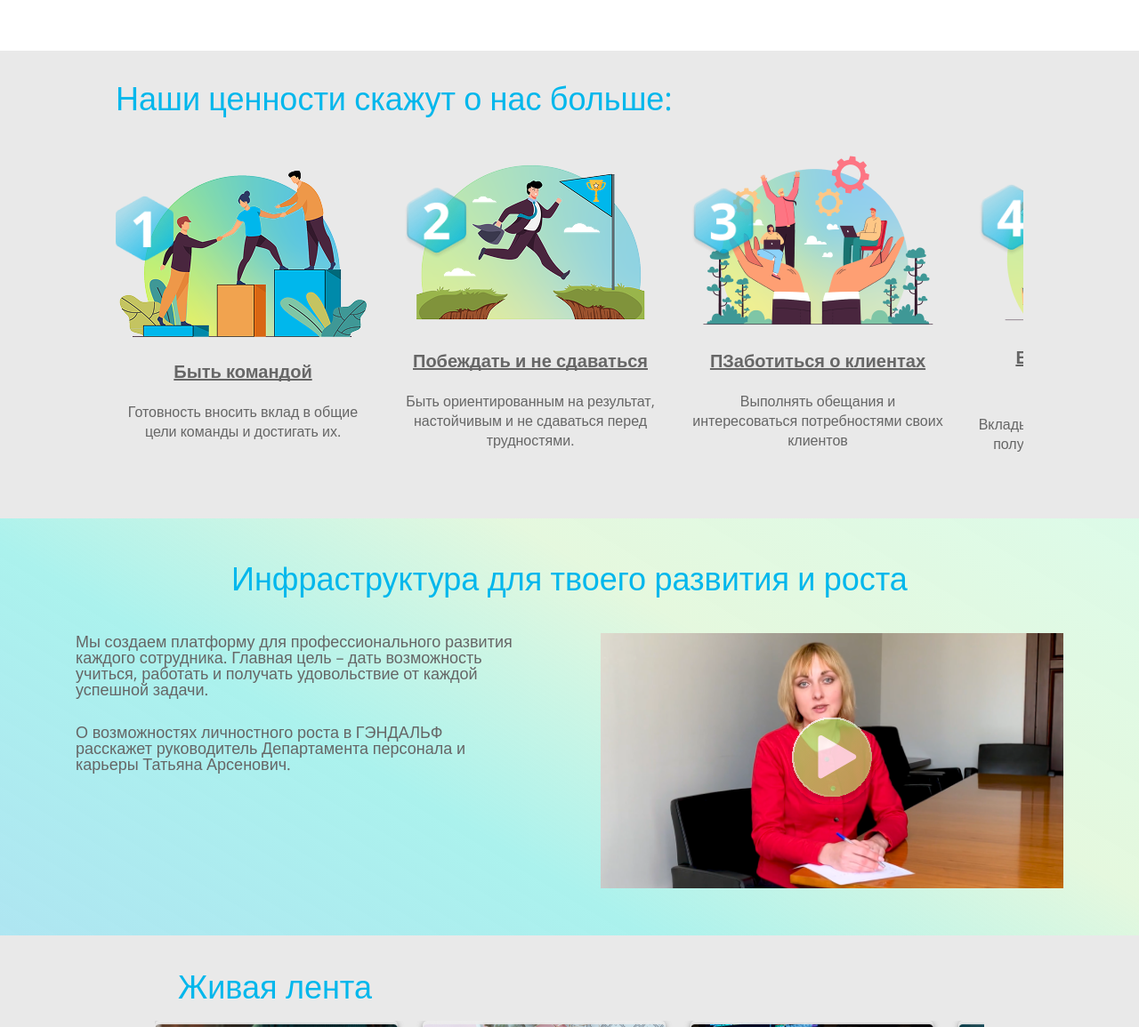
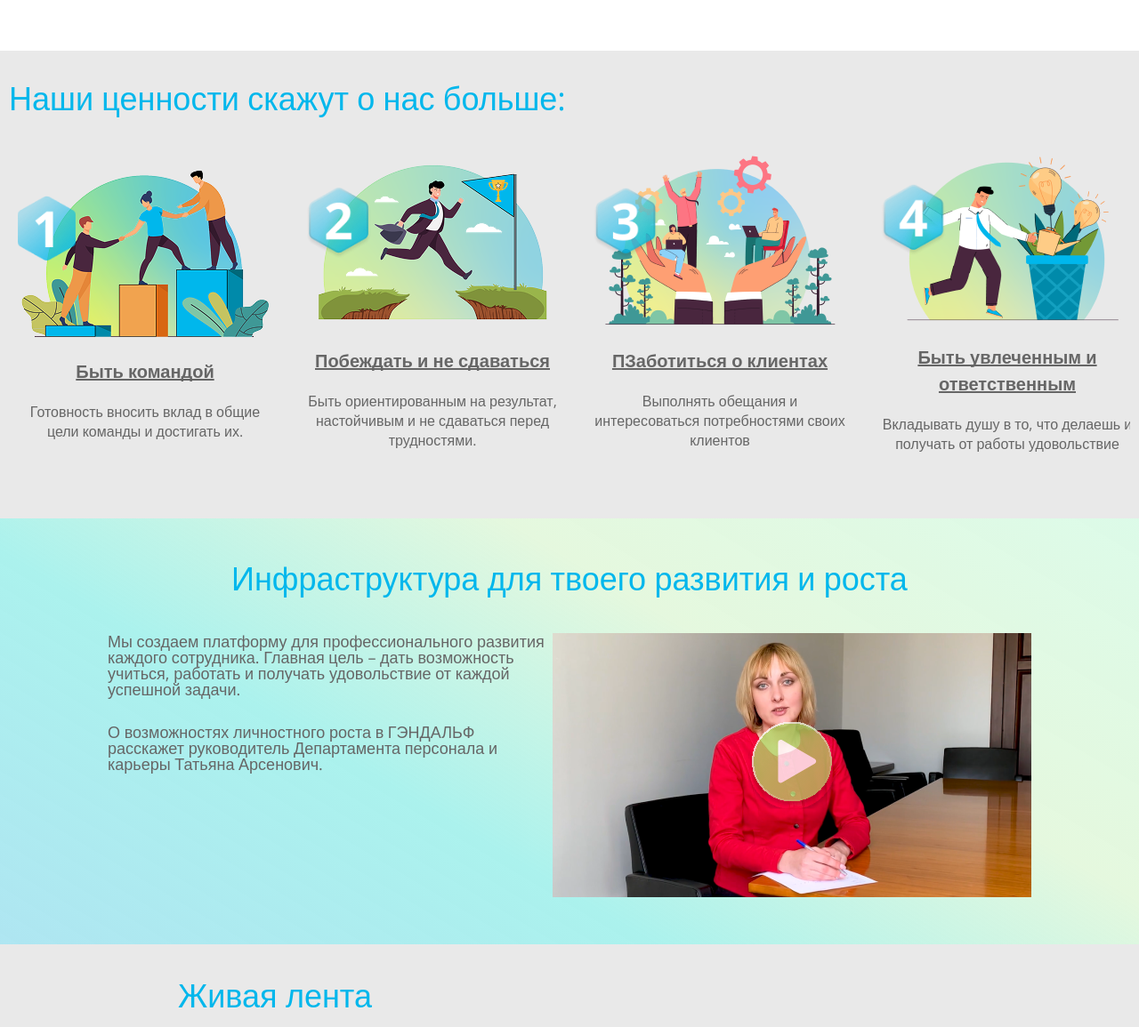
Before and after one commit to komarov03/gendalf-landing, a plain HTML site: page index.html in a window 1280 px wide. Shown: the part 1165-2320 px from the top of the page at 89% size. Drawn offline with nearby package versions, Linux system fonts and the light colour scheme.

Commit message:
layout fixed

```diff
--- a/styles/_growth.scss
+++ b/styles/_growth.scss
@@ -1,14 +1,17 @@
 .growth {
     backdrop-filter: blur(7px);
     background: linear-gradient(211deg, rgba(40, 228, 115, 0.16) 0%, rgba(70, 205, 22, 0.14) 34.38%, rgba(39, 221, 209, 0.39) 64.58%, rgba(5, 176, 213, 0.32) 100%);
+    display: flex;
+    justify-content: center;
 }
 
 .growth__inner {
-    padding: 50px 85px;
+    width: 100%;
+    padding: 50px 10px;
     display: flex;
     flex-direction: column;
+    align-items: center;
     gap: 43px;
-    align-items: center;
 
     @media (max-width: 991px) {
         gap: 15px;
@@ -35,7 +38,7 @@
 .growth__info {
     display: flex;
     flex-direction: row;
-    gap: 90px;
+    justify-content: space-between;
 
     @media (max-width: 991px) {
         flex-direction: column;
--- a/styles/_our-values.scss
+++ b/styles/_our-values.scss
@@ -1,12 +1,15 @@
 .our-values {
     background: #e9e9e9;
+    display: flex;
+    justify-content: center;
 }
 
 .our-values__inner {
-    padding: 36px 130px 72px;
+    padding: 36px 10px 72px;
     display: flex;
     flex-direction: column;
     gap: 37px;
+    overflow: hidden;
 
     @media (max-width: 991px) {
         padding: 36px 10px 72px;
@@ -25,11 +28,13 @@
 }
 
 .our-values__slider {
+    padding: 0 10px;
     display: flex;
     flex-direction: row;
     gap: 37px;
     align-items: center;
-    overflow-x: scroll !important;
+    overflow-x: scroll;
+    max-width: 1255px;
 }
 
 .our-values__item {
--- a/styles/_practice.scss
+++ b/styles/_practice.scss
@@ -5,6 +5,8 @@
         linear-gradient(rgba(0, 47, 61, 0.5), rgba(0, 47, 61, 0.5)),
         url('../images/practice-bg.png');
     background-position: center;
+    background-repeat: no-repeat;
+    background-size: cover;
 }
 
 .practice__inner {
--- a/styles/_welcome.scss
+++ b/styles/_welcome.scss
@@ -1,5 +1,8 @@
 .welcome {
     background-image: url('../images/office-bg.png');
+    background-position: center;
+    background-repeat: no-repeat;
+    background-size: cover;
 }
 
 .welcome__inner {
```
Also changed, not shown: index.html (+3 -3 lines), css/index.css, 1 other file.
